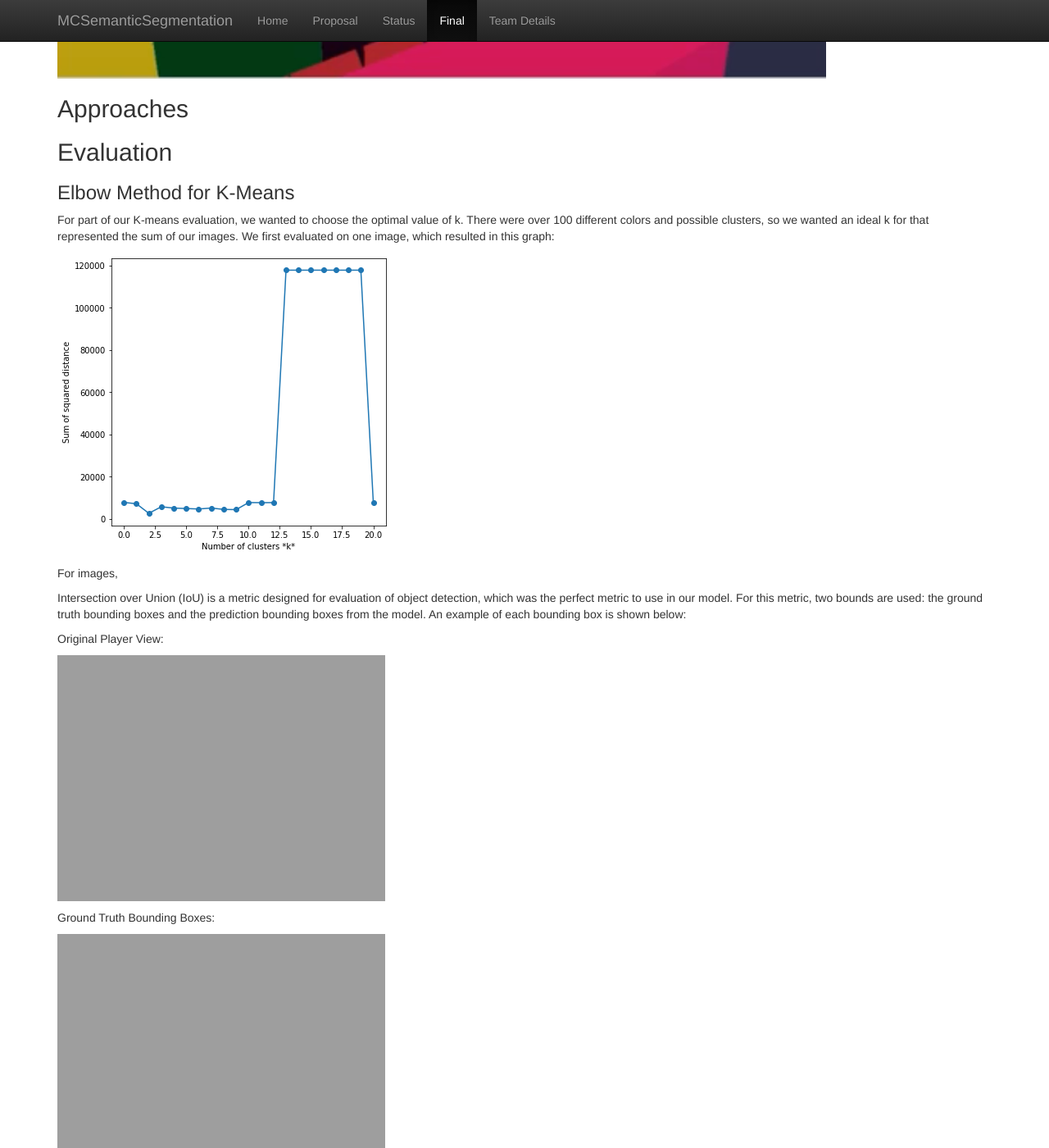
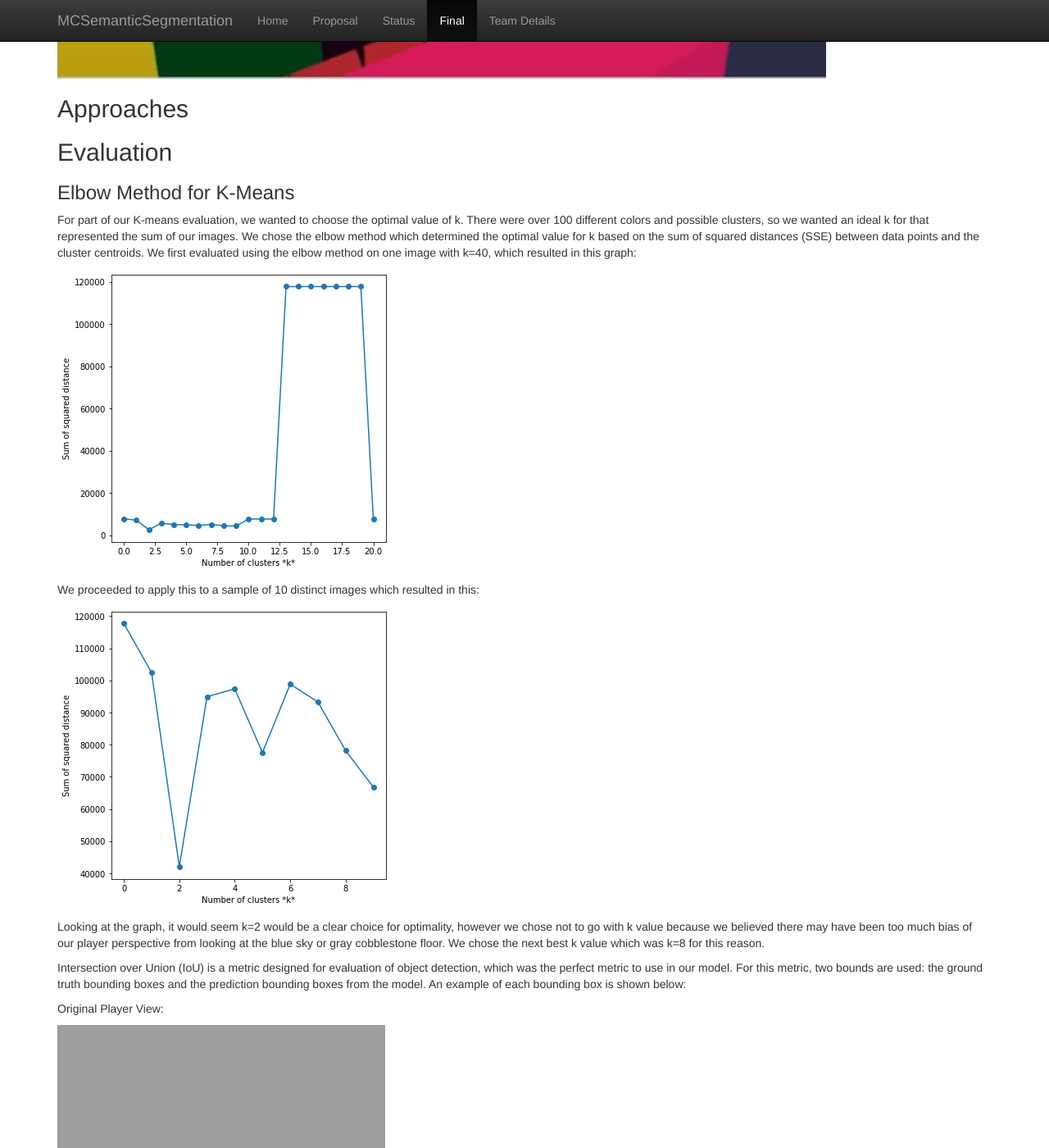
Before and after one commit to KevinJChen/MCSemanticSegmentation, a Jekyll site: the page built from docs/final.md, in a window 1280 px wide and 1400 px high, scrolled down 1347 px. Shown: the whole window at 82% size. Built offline with Jekyll 4.4.1, drawn with Linux system fonts in a browser that asks for light colours.

Commit message:
Update final.md

```diff
--- a/docs/final.md
+++ b/docs/final.md
@@ -27,12 +27,19 @@ An obstacle was using Malmo's functionality to get the location of block/entity,
 
 ### Elbow Method for K-Means
 
-For part of our K-means evaluation, we wanted to choose the optimal value of k. There were over 100 different colors and possible clusters, so we wanted an ideal k for that represented the sum of our images. We first evaluated on one image, which resulted in this graph:
+For part of our K-means evaluation, we wanted to choose the optimal value of k. There were over 100 different colors and possible clusters, so we wanted an ideal k for that represented the sum of our images. We chose the elbow method which determined the optimal value for k based on the sum of squared distances (SSE) between data points and the cluster centroids. We first evaluated using the elbow method on one image with k=40, which resulted in this graph:
+
 
 ![](./images/kmeans/elbow0.png)
 
 
-For images,
+We proceeded to apply this to a sample of 10 distinct images which resulted in this:
+
+
+![](./images/kmeans/elbow_all_10.png)
+
+
+Looking at the graph, it would seem k=2 would be a clear choice for optimality, however we chose not to go with k value because we believed there may have been too much bias of our player perspective from looking at the blue sky or gray cobblestone floor. We chose the next best k value which was k=8 for this reason.
 
 
 Intersection over Union (IoU) is a metric designed for evaluation of object detection, which was the perfect metric to use in our model. For this metric, two bounds are used: the ground truth bounding boxes and the prediction bounding boxes from the model. An example of each bounding box is shown below:
```
